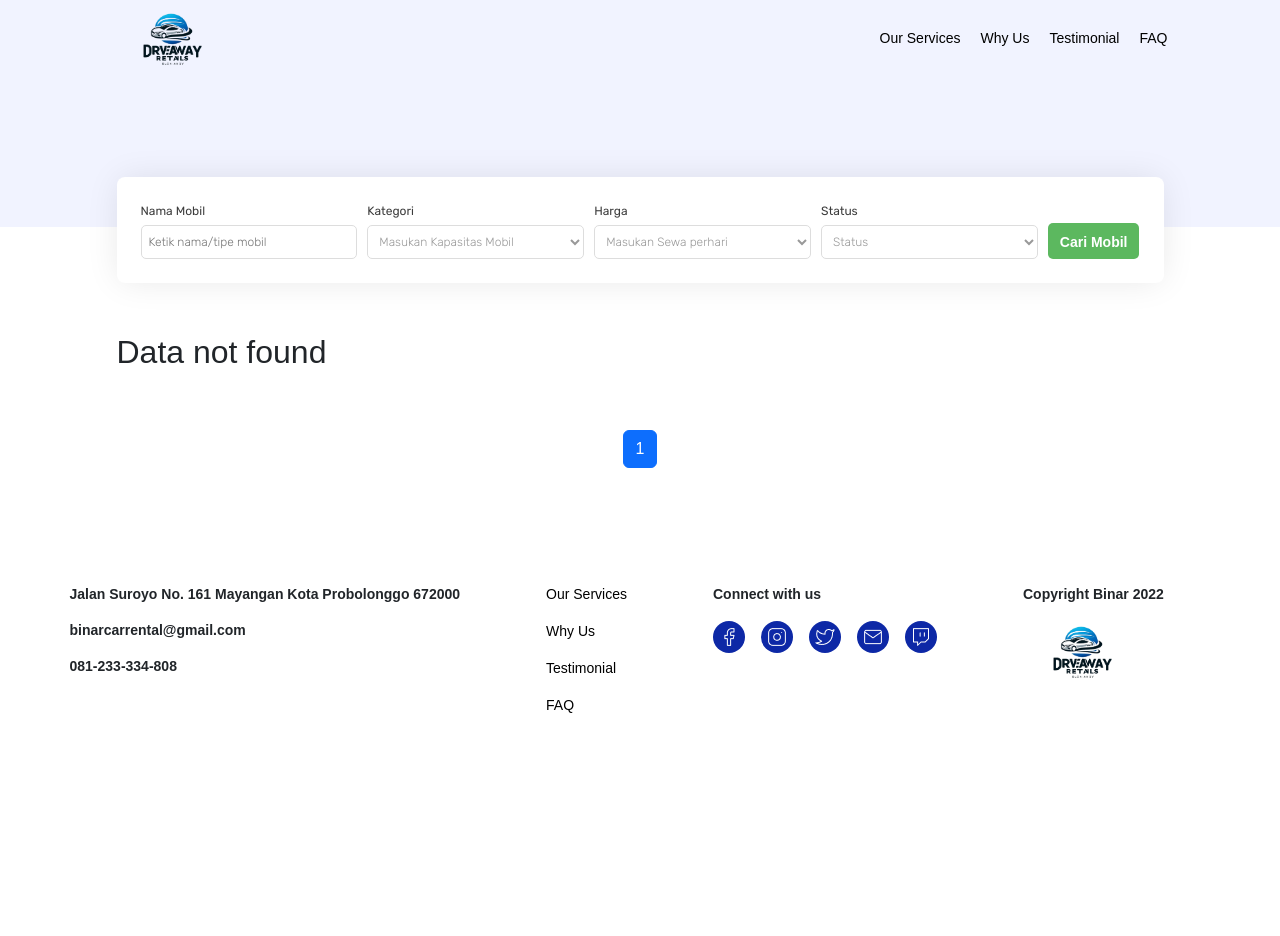
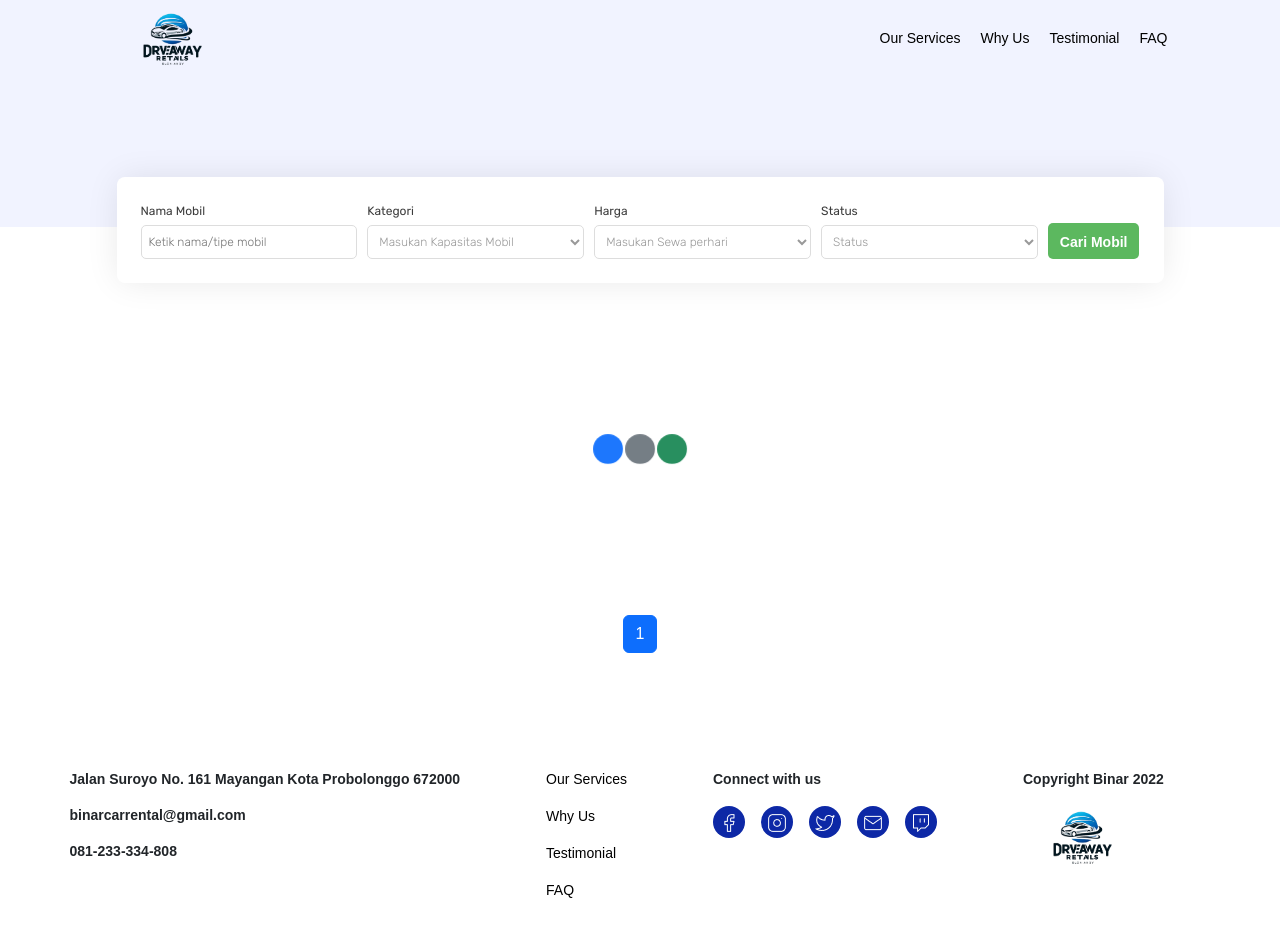
Before and after one commit to Tegarsw17/24001139-17-teg-binarcarrental-gold, a React (Vite) app: page /car in a window 1280 px wide. Shown: the top 936 px of the page. Before the commit the page ends 816 px from the top, so only its background shows below. Built offline with nearby package versions, Linux system fonts and the light colour scheme.

Commit message:
feat:add loding

```diff
--- /dev/null
+++ b/src/components/SpinnerLoading/index.jsx
@@ -0,0 +1,14 @@
+import React from "react";
+import Spinner from "react-bootstrap/Spinner";
+import "./style.css";
+const SpinnerLoading = () => {
+  return (
+    <div className="spinner-loading">
+      <Spinner animation="grow" variant="primary" />
+      <Spinner animation="grow" variant="secondary" />
+      <Spinner animation="grow" variant="success" />
+    </div>
+  );
+};
+
+export default SpinnerLoading;
--- /dev/null
+++ b/src/components/SpinnerLoading/style.css
@@ -0,0 +1,7 @@
+.spinner-loading {
+  display: flex;
+  justify-content: center;
+  align-items: center;
+  padding-top: 100px;
+  padding-bottom: 100px;
+}
--- a/src/pages/Car/index.jsx
+++ b/src/pages/Car/index.jsx
@@ -1,27 +1,29 @@
-import React, { useEffect, useState } from 'react'
-import Navbar from '../../components/Navbar'
-import SearchCar from '../../components/SearchCar'
-import Footer from '../../components/Footer'
-import BannerSecond from '../../components/BannerSecond'
-import CarList from '../../components/CarList'
-import PaginationNumber from '../../components/Pagination'
-import axios from 'axios'
-import { useLocation } from 'react-router-dom'
-import { minMaxPriceValue } from '../../utils/formatUtil'
+import React, { useEffect, useState } from "react";
+import Navbar from "../../components/Navbar";
+import SearchCar from "../../components/SearchCar";
+import Footer from "../../components/Footer";
+import BannerSecond from "../../components/BannerSecond";
+import CarList from "../../components/CarList";
+import PaginationNumber from "../../components/Pagination";
+import axios from "axios";
+import { useLocation } from "react-router-dom";
+import { minMaxPriceValue } from "../../utils/formatUtil";
+import Spinner from "../../components/SpinnerLoading";
 
 const Car = () => {
-  const location = useLocation()
-  const [data, setData] = useState([])
-  const [curentPage, setCurentPage] = useState(1)
-  const [totalPages, setTotalPages] = useState(1)
-  const [queryApi, setQueryApi] = useState({})
+  const location = useLocation();
+  const [data, setData] = useState([]);
+  const [curentPage, setCurentPage] = useState(1);
+  const [totalPages, setTotalPages] = useState(1);
+  const [queryApi, setQueryApi] = useState({});
+  const [loading, setLoading] = useState(true);
 
   const handleSearch = async (queries, page = 1) => {
     try {
-      const { nameCar, capacityCar, priceCar, statusCar } = queries
-      const [minPrice, maxprice] = minMaxPriceValue(priceCar)
+      const { nameCar, capacityCar, priceCar, statusCar } = queries;
+      const [minPrice, maxprice] = minMaxPriceValue(priceCar);
       const response = await axios.get(
-        'https://api-car-rental.binaracademy.org/customer/v2/car',
+        "https://api-car-rental.binaracademy.org/customer/v2/car",
         {
           params: {
             name: nameCar,
@@ -34,41 +36,45 @@ const Car = () => {
           },
           timeout: 10000,
         }
-      )
-      setData(response.data.cars)
-      setCurentPage(response.data.page)
-      setTotalPages(response.data.pageCount)
+      );
+      setData(response.data.cars);
+      setCurentPage(response.data.page);
+      setTotalPages(response.data.pageCount);
+      setLoading(true);
     } catch (error) {
       console.error(
-        'Error fetching data',
+        "Error fetching data",
         error.response ? error.response.data : error.message
-      )
+      );
     }
-  }
+    setLoading(false);
+  };
 
   useEffect(() => {
     if (location.state) {
-      setQueryApi(location.state)
-      handleSearch(location.state, 1)
+      setQueryApi(location.state);
+      handleSearch(location.state, 1);
     }
-  }, [location.state])
+  }, [location.state]);
 
   const handlePageChange = (page) => {
-    handleSearch(queryApi, page)
-    setCurentPage(page)
-  }
+    setLoading(true);
+    handleSearch(queryApi, page);
+    setCurentPage(page);
+  };
 
   const searchCar = (q) => {
-    setQueryApi(q)
-    handleSearch(q, 1)
-  }
+    setQueryApi(q);
+    handleSearch(q, 1);
+  };
 
   return (
     <div>
       <Navbar />
       <BannerSecond />
       <SearchCar onSearch={searchCar} />
-      <CarList data={data} />
+      {loading ? <Spinner /> : <CarList data={data} />}
+      {/* <CarList data={data} /> */}
       <PaginationNumber
         total={totalPages}
         active={curentPage}
@@ -76,7 +82,7 @@ const Car = () => {
       />
       <Footer />
     </div>
-  )
-}
+  );
+};
 
-export default Car
+export default Car;
```
